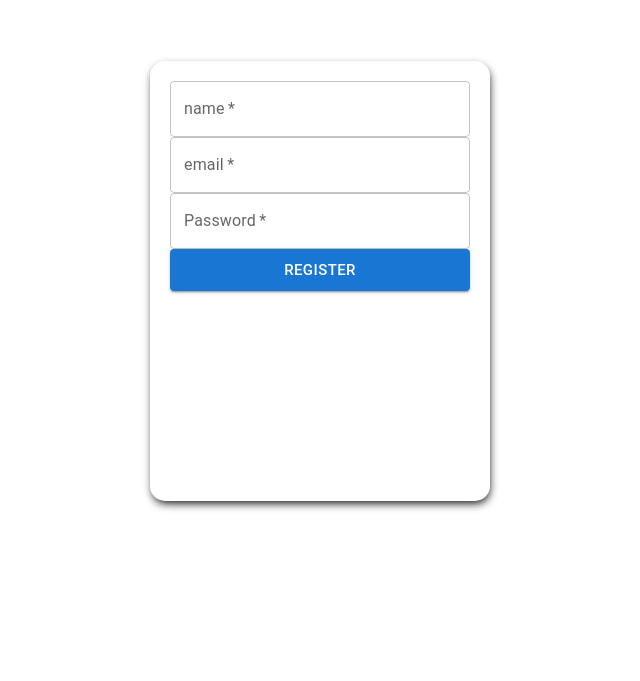
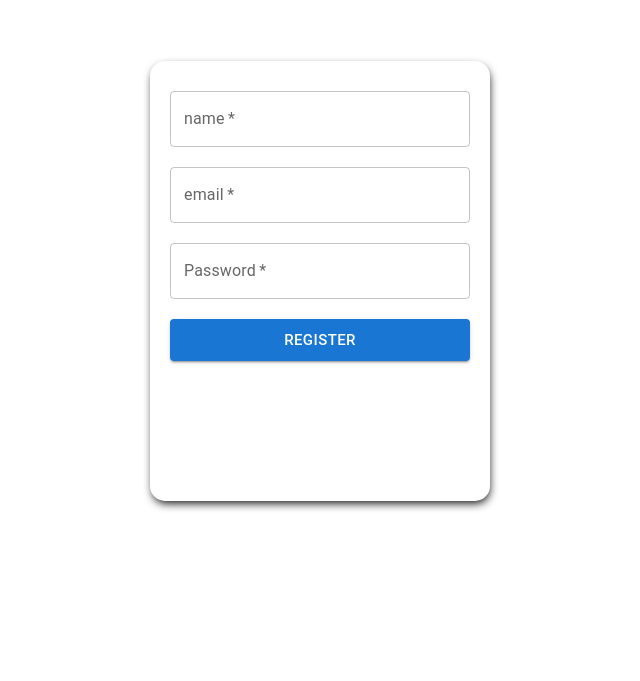
Before and after one commit to cristianocsl/frontend_todolist, a React (Create React App) app: page /register in a window 1280 px wide. Shown: the part 119-800 px from the top of the page, without its empty margins (320-960 px from the left). Built offline with nearby package versions, Linux system fonts and the light colour scheme.

Commit message:
style: ajuste de estilizaçao entre campos e botao

```diff
--- a/src/pages/Register.js
+++ b/src/pages/Register.js
@@ -34,8 +34,8 @@ export default function Register() {
     >
       <div className="content-form">
         <TextField
+          className="content-field"
           sx={{ width: '100%' }}
-          className="content-field"
           required
           id="outlined-required"
           label="name"
@@ -63,6 +63,7 @@ export default function Register() {
           onChange={ handleChange }
         />
         <Button
+          className="content-field"
           variant="contained"
           size="large"
           type="submit"
@@ -73,6 +74,7 @@ export default function Register() {
         hidden={ !errorMessage }
         >
           <Stack
+            className="content-field"
             sx={{ width: '100%' }}
             spacing={2}
             >
--- a/src/pages/register.css
+++ b/src/pages/register.css
@@ -4,6 +4,10 @@
   flex-direction: column;
   height: 100vh;
   justify-content: center;
+}
+
+.content-field {
+  margin: 10px 0 10px 0 !important;
 }
 
 .content-form {
```
